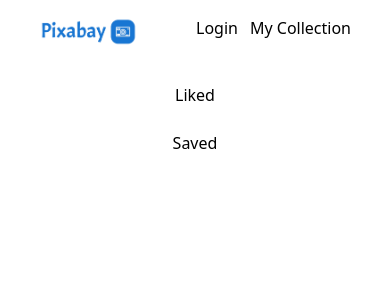
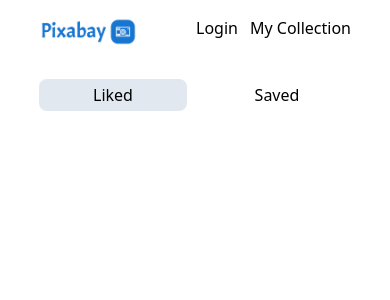
Before and after one commit to tambiasawo/image-gallery, a Next.js app: page /collection in a window 390 px wide. Shown: the top 300 px of the page. Built offline with nearby package versions, Linux system fonts and the light colour scheme.

Commit message:
feat: show liked and saved images

```diff
--- a/src/app/collection/page.tsx
+++ b/src/app/collection/page.tsx
@@ -1,17 +1,51 @@
+"use client";
 import React from "react";
 import Divider from "@mui/material/Divider";
+import { useAppSelector } from "../store/hooks";
+import { getSavedImages } from "../store/savedSlice";
+import Image from "next/image";
 
 const Collection = () => {
+  const { saves: savedImages } = useAppSelector((state) => state.saves);
+  const { likes: likedImages } = useAppSelector((state) => state.likes);
+
+  const [displayedImages, setDisplayedImages] = React.useState(likedImages);
+  const [currentTab, setCurrentTab] = React.useState("likes");
+  const showLikedImages = () => {
+    setDisplayedImages(likedImages);
+    setCurrentTab("likes");
+  };
+
+  const showSavedImages = () => {
+    setDisplayedImages(savedImages);
+    setCurrentTab("saves");
+  };
+
+  console.log({ savedImages, likedImages, displayedImages });
   return (
     <div>
       <div className="flex flex-col md:flex-row gap-4">
-        <div className="flex-auto h-[80vh]">
-          <ul className="flex flex-col gap-4">
-            <li>
-              <button className="collection-option ">Liked</button>
+        <div className="flex-auto">
+          <ul className="flex flex-row justify-center items-center md:items-start md:flex-col gap-4">
+            <li className="w-full">
+              <button
+                className={`collection-option ${
+                  currentTab === "likes" ? "bg-slate-200" : ""
+                }`}
+                onClick={showLikedImages}
+              >
+                Liked
+              </button>
             </li>
-            <li>
-              <button className="collection-option">Saved</button>
+            <li className="w-full">
+              <button
+                className={`collection-option ${
+                  currentTab === "saves" ? "bg-slate-200" : ""
+                }`}
+                onClick={showSavedImages}
+              >
+                Saved
+              </button>
             </li>
           </ul>
         </div>
@@ -21,7 +55,18 @@ const Collection = () => {
           flexItem
           className="hidden md:block"
         />
-        <div className="flex-grow flex-shrink basis-[70%]"></div>
+        <div className="flex-grow flex-shrink basis-[70%]">
+          <div className="flex flex-wrap gap-3 mt-8 items-center justify-center">
+            {displayedImages.map((image) => (
+              <img
+                key={image.img_id}
+                src={image.img_src}
+                alt="displayed image"
+                className="image-grid-item image-item"
+              />
+            ))}
+          </div>
+        </div>
       </div>
     </div>
   );
```
